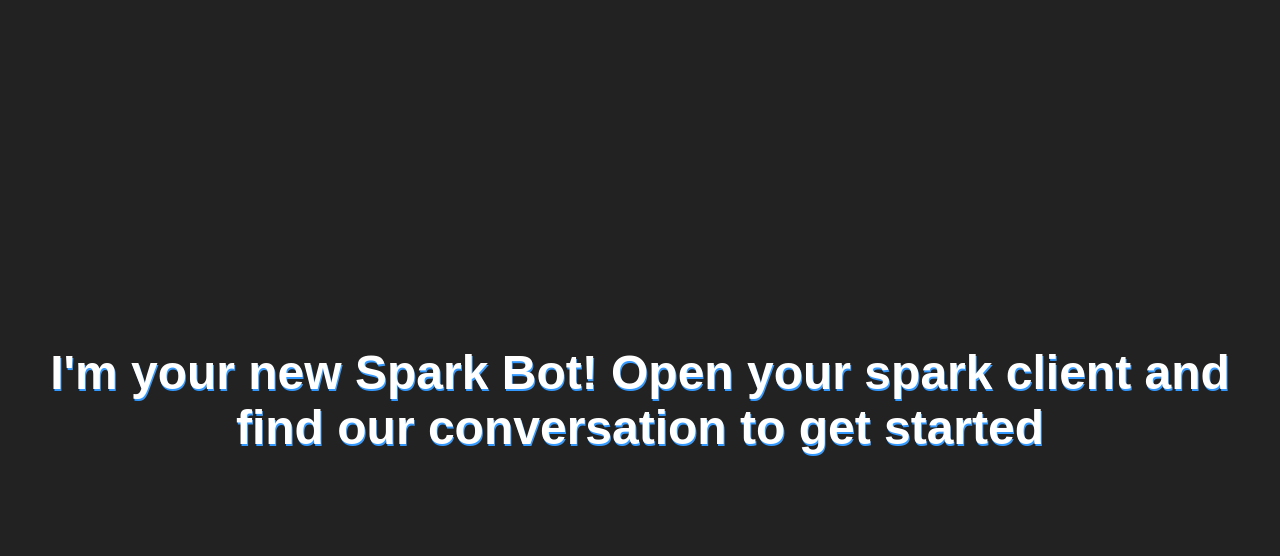
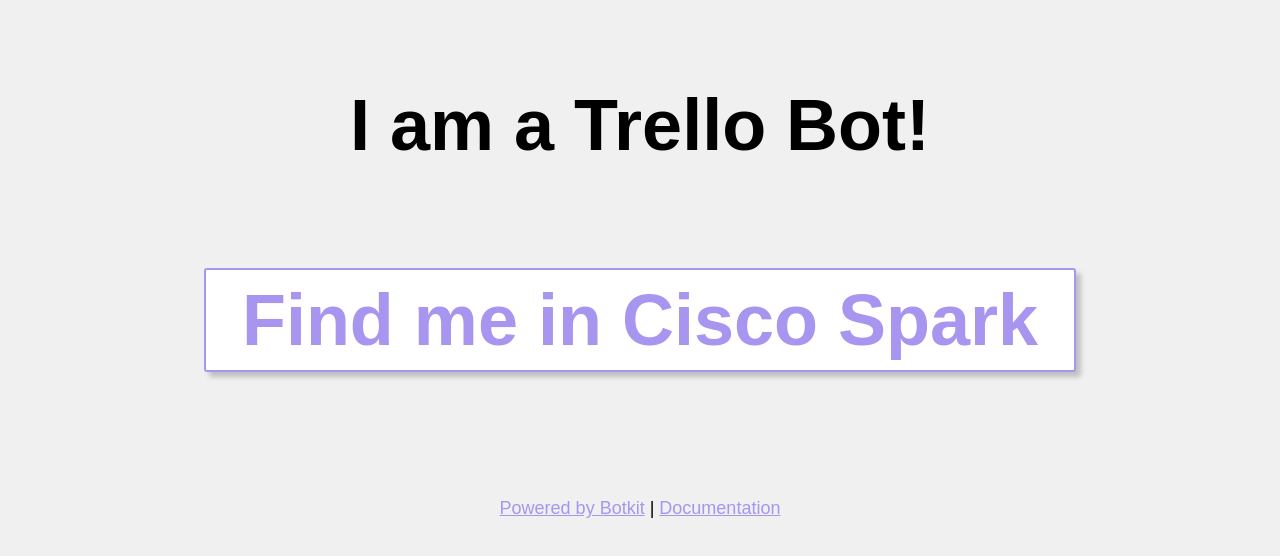
Before and after one commit to howdyai/trello-ciscospark, a website: page public/index.html in a window 1280 px wide. Drawn offline with Linux system fonts and the light colour scheme.

Commit message:
add updated css/sass files add updated index/success

```diff
--- a/public/index.html
+++ b/public/index.html
@@ -1,37 +1,22 @@
-<!doctype html>
+<!DOCTYPE html>
 <html>
-    <head>
-        <title>Cisco Spark Trello Bot</title>
-		<style>
-			body, html {
-			margin: 0;
-			font-family: 'Montserrat', sans-serif;
-			background: #222;
-			width: 100%;
-			height: 100%;
-			text-align: center;
-			color: #fff;
-			}
+  <head>
+    <title>Trello Bot for Cisco Spark</title>
+    <link rel="stylesheet" href="/css/styles.css" />
+  </head>
 
-			h1 {
-			position: relative;
-			margin: auto;
-			font-size: 3em;
-			text-shadow: 0.02em 0.05em #39f;
-			vertical-align: middle;
-			top: 50%;
-			transform: translateY(-50%);
-			}
+  <body>
+    <div class="hero wrapper">
+      <h1>I am a Trello Bot!</h1>
 
-			a {
-			color: #39f;
-			text-shadow: 0em 0em;
-			text-decoration: none;
-			  }
-		</style>
+      <p><a target="_blank" class="button primary" href="https://web.ciscospark.com/">Find me in Cisco Spark</a></p>
+    </div>
+    <footer>
+      <p>
+        <a href="https://botkit.ai">Powered by Botkit</a> |
+        <a href="https://github.com/howdyai/botkit">Documentation</a>
+      </p>
+    </footer>
+  </body>
 
-    </head>
-    <body>
-		<h1>I'm your new Spark Bot! Open your spark client and find our conversation to get started</h1>
-    </body>
 </html>
--- /dev/null
+++ b/sass/styles.scss
@@ -0,0 +1,58 @@
+$botkit_purple: #a795ef;
+
+* {
+    box-sizing: border-box;
+}
+
+body,
+html {
+    margin: 0;
+    padding: 0;
+    font-size: 18px;
+    font-family: sans-serif;
+    background-color: #f0f0f0;
+
+}
+
+.wrapper {
+    max-width: 1000px;
+    margin: 0 auto;
+}
+
+footer {
+    text-align: center;
+}
+
+.hero {
+    text-align: center;
+    padding: 2rem;
+
+    h1 {
+        font-size: 4rem;
+    }
+}
+
+a {
+    color: $botkit_purple;
+}
+
+a.button {
+    border: 2px solid $botkit_purple;
+    font-weight: bold;
+    font-size: 4rem;
+    margin: 3rem 0;
+    border-radius: 3px;
+    display: inline-block;
+    padding: 0.5rem 2rem;
+    text-align: center;
+    text-decoration: none;
+    // color: #FFF;
+    box-shadow: 5px 5px 5px rgba(0,0,0,0.2);
+    background-color: #FFF;
+    transition: box-shadow 0.1s linear;
+
+    &:hover {
+        // background-color: rgba($botkit_purple, 0.1);
+        box-shadow: 1px 1px 5px rgba(0,0,0,0.1);
+    }
+}
```
Also changed, not shown: app.json (+5 -5 lines), public/success.html (+17 -28 lines), public/css/styles.css (added), public/styles.css (deleted), 2 other files.
